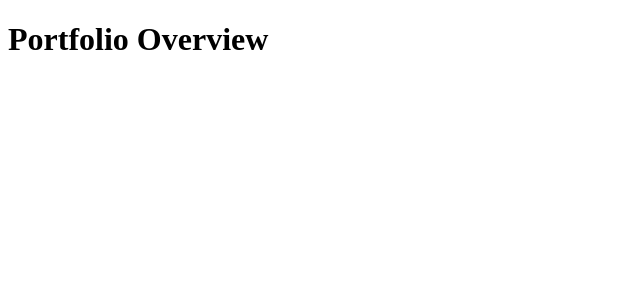
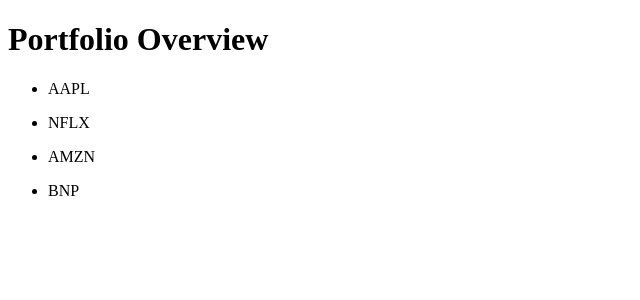
Before and after one commit to jadch/Portfix, a React (Create React App) app: page / in a window 1280 px wide. Shown: the top 300 px of the page, without its empty margins (0-640 px from the left). Built offline with nearby package versions, Linux system fonts and the light colour scheme; the HTML template or start-up script is replaced by a standard one.

Commit message:
Creating the StockList and StocklistItem components for the OverviewPage

```diff
--- a/public/initialState.js
+++ b/public/initialState.js
@@ -27,4 +27,4 @@
    ]
 }
 
-export default initialState
+module.exports = initialState
--- a/src/OverviewPage.js
+++ b/src/OverviewPage.js
@@ -1,10 +1,12 @@
 import React, { Component } from 'react'
+import StockList from './StockList.js'
 
 class OverviewPage extends Component {
   render() {
     return (
       <div className='OverviewPage'>
         <h1>Portfolio Overview</h1>
+        <StockList />
       </div>
     )
   }
--- /dev/null
+++ b/src/StockList.js
@@ -0,0 +1,30 @@
+// StockList is a component that displays a list of the stocks in the client portfolio
+
+import React, { Component } from 'react'
+import initialState from '../public/initialState.js'
+import StocklistItem from './StocklistItem.js'
+
+class StockList extends Component {
+  render() {
+    //Take a simple array with a list of stock objects => transform it into JSX/HTML with HTMLify
+    const StockArray = initialState.PF_stock_list
+    const HTMLify = (array) => {
+      var HTMLarray = []
+      for (let i = 0; i < array.length; i++) {
+        HTMLarray.push(
+          <div>
+            <li><StocklistItem stock={StockArray[i]} /></li>
+          </div>
+        )
+      }
+      return HTMLarray
+    }
+    return (
+      <ul className='StockList'>
+        {HTMLify(StockArray)}
+      </ul>
+    )
+  }
+}
+
+export default StockList
--- /dev/null
+++ b/src/StocklistItem.js
@@ -0,0 +1,14 @@
+import React, { Component } from 'react'
+
+class StocklistItem extends Component {
+  render() {
+    const Stock = this.props.stock
+    return (
+      <div>
+        <p>{Stock.ticker}</p>
+      </div>
+    )
+  }
+}
+
+export default StocklistItem
```
